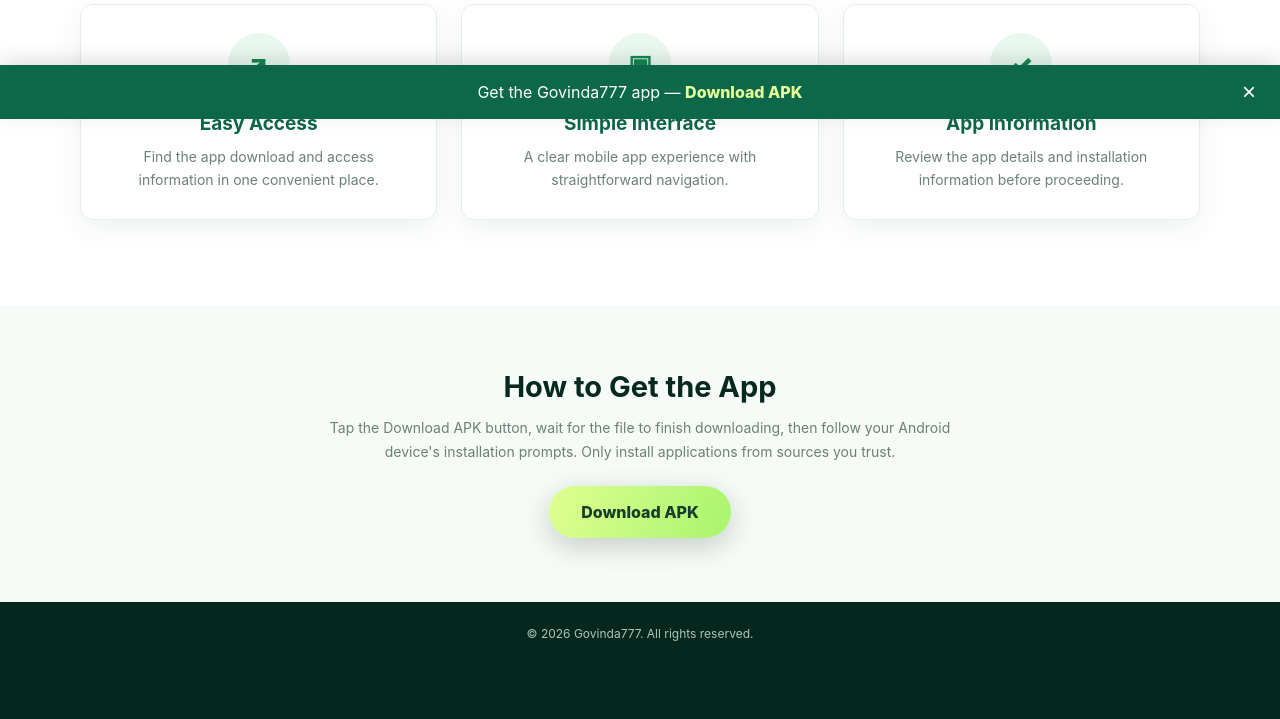
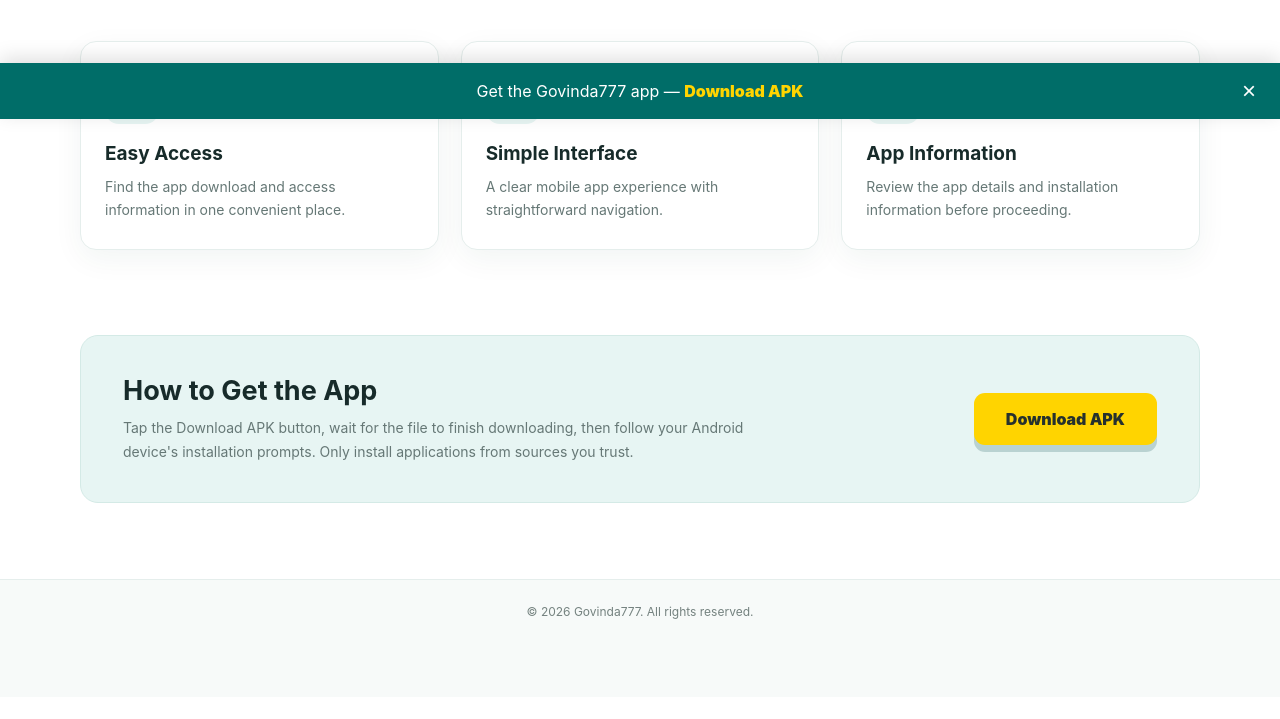
Before and after one commit to ashoksahani7082/Govinda777, a plain HTML site: page index.html in a window 1280 px wide. Shown: the part 681-1400 px from the top of the page. After the commit the page ends 1378 px from the top, so only its background shows below. Drawn offline with Linux system fonts and the light colour scheme.

Commit message:
Update Kuber-style layout while keeping original teal and yellow theme

```diff
--- a/index.html
+++ b/index.html
@@ -2,37 +2,37 @@
 <html lang="en">
 <head>
 <meta charset="UTF-8"><meta name="viewport" content="width=device-width,initial-scale=1">
-<meta name="theme-color" content="#06291f"><meta name="description" content="Govinda777 official app page">
+<meta name="theme-color" content="#008780"><meta name="description" content="Govinda777 official app page">
 <title>Govinda777 | Official App</title>
 <!-- Meta Pixel Code -->
 <script>
-!function(f,b,e,v,n,t,s){if(f.fbq)return;n=f.fbq=function(){n.callMethod?n.callMethod.apply(n,arguments):n.queue.push(arguments)};if(!f._fbq)f._fbq=n;n.push=n;n.loaded=!0;n.version='2.0';n.queue=[];t=b.createElement(e);t.async=!0;t.src=v;s=b.getElementsByTagName(e)[0];s.parentNode.insertBefore(t,s)}(window,document,'script','https://connect.facebook.net/en_US/fbevents.js');
+!function(f,b,e,v,n,t,s){if(f.fbq)return;n=f.fbq=function(){n.callMethod?n.callMethod.apply(n,arguments):n.queue.push(arguments)};n.push=n;n.loaded=!0;n.version='2.0';n.queue=[];t=b.createElement(e);t.async=!0;t.src=v;s=b.getElementsByTagName(e)[0];s.parentNode.insertBefore(t,s)}(window,document,'script','https://connect.facebook.net/en_US/fbevents.js');
 fbq('init','1833566067888149');fbq('track','PageView');
 </script>
 <noscript><img height="1" width="1" style="display:none" src="https://www.facebook.com/tr?id=1833566067888149&ev=PageView&noscript=1"></noscript>
 <!-- End Meta Pixel Code -->
 <style>
-:root{--deep:#06291f;--deep2:#0a3c2d;--green:#0d684b;--mint:#baffdc;--lime:#48e69b;--gold:#d9ff79;--paper:#f7fbf8;--ink:#16352a;--muted:#6b8177;--line:#e4eee8}
+:root{--teal:#008780;--teal-dark:#006d68;--teal-pale:#e7f5f3;--yellow:#ffd400;--ink:#172b2a;--muted:#667876;--line:#e5eeec}
 *{box-sizing:border-box}html{scroll-behavior:smooth}body{margin:0;font-family:Inter,system-ui,-apple-system,"Segoe UI",sans-serif;color:var(--ink);background:#fff}a{color:inherit}
-.header{height:70px;background:#fff;display:flex;align-items:center;position:relative;z-index:2;border-bottom:1px solid #eaf0ec}.nav{width:min(1120px,calc(100% - 40px));margin:auto;display:flex;align-items:center;justify-content:space-between;gap:20px}.brand{text-decoration:none;color:var(--deep);font-size:24px;font-weight:900;letter-spacing:-1px}.brand span{color:#16885d}.links{display:flex;align-items:center;gap:30px}.links a{text-decoration:none;color:#34483e;font-size:14px;font-weight:650}.links a:hover{color:#16885d}.links .navbtn{background:var(--deep);color:#fff;padding:11px 18px;border-radius:8px}
-.hero{background:radial-gradient(ellipse at 50% 0%,#176b4e 0%,transparent 58%),linear-gradient(125deg,#06271e,#0b4934 58%,#06271e);color:#fff;text-align:center;min-height:425px;display:flex;align-items:center;justify-content:center;position:relative;overflow:hidden;padding:72px 20px}.hero:before,.hero:after{content:"";position:absolute;border:1px solid rgba(186,255,220,.13);border-radius:50%;pointer-events:none}.hero:before{width:520px;height:520px;top:-360px;left:calc(50% - 260px)}.hero:after{width:700px;height:700px;top:-450px;left:calc(50% - 350px)}.hero-inner{position:relative;z-index:1;max-width:820px}.eyebrow{font-size:11px;font-weight:850;letter-spacing:2.3px;text-transform:uppercase;color:var(--mint);margin-bottom:18px}.hero h1{font-size:clamp(34px,5vw,48px);line-height:1.14;letter-spacing:-1.5px;margin:0 0 20px;font-weight:900}.hero h1 span{color:var(--gold)}.hero p{font-size:17px;line-height:1.7;color:#d6eee1;max-width:690px;margin:0 auto 26px}.download{display:inline-flex;align-items:center;justify-content:center;gap:10px;background:linear-gradient(110deg,#dfff91,#a8f46d);color:#163d29;text-decoration:none;font-weight:850;font-size:16px;padding:16px 32px;border-radius:999px;box-shadow:0 0 0 5px rgba(186,255,220,.08),0 8px 28px rgba(0,0,0,.2);transition:transform .2s,box-shadow .2s}.download:hover{transform:translateY(-3px);box-shadow:0 0 0 7px rgba(186,255,220,.1),0 12px 32px rgba(0,0,0,.24)}
-.features{padding:76px 20px 85px;background:#fff}.section-inner{width:min(1120px,100%);margin:auto}.section-title{text-align:center;margin:0 auto 44px}.section-title h2{font-size:34px;color:var(--green);letter-spacing:-.8px;margin:0 0 12px}.section-title p{margin:0;color:var(--muted);font-size:14px}.grid{display:grid;grid-template-columns:repeat(3,1fr);gap:24px}.feature{background:#fff;border:1px solid var(--line);border-radius:13px;padding:28px 24px;text-align:center;box-shadow:0 8px 28px rgba(18,68,43,.07)}.icon{width:62px;height:62px;margin:0 auto 17px;border-radius:50%;display:grid;place-items:center;background:#e8f8ee;color:#148653;font-size:25px;font-weight:900}.feature h3{font-size:19px;color:var(--green);margin:0 0 10px}.feature p{font-size:14px;color:var(--muted);line-height:1.65;margin:0}
-.how{background:var(--paper);padding:64px 20px;text-align:center}.how h2{font-size:29px;color:var(--deep);margin:0 0 12px}.how p{max-width:650px;margin:0 auto 22px;color:var(--muted);line-height:1.7;font-size:14px}
-.sticky-cta{position:fixed;z-index:5;left:0;right:0;bottom:0;min-height:54px;background:#0c6848;color:#fff;display:flex;align-items:center;justify-content:center;padding:8px 55px;text-align:center;box-shadow:0 -5px 20px rgba(0,0,0,.13)}.sticky-cta a{color:#e4ff9a;font-weight:850;text-decoration:none}.close{position:absolute;right:18px;top:50%;transform:translateY(-50%);border:0;background:transparent;color:#fff;font-size:24px;cursor:pointer;line-height:1}
-footer{background:#05271e;color:#a9c8b6;text-align:center;padding:24px 16px 78px;font-size:12px}
-@media(max-width:760px){.header{height:auto;min-height:66px}.nav{width:calc(100% - 30px)}.brand{font-size:21px}.links{gap:12px}.links a:not(.navbtn){display:none}.hero{min-height:390px;padding:62px 20px}.hero p{font-size:15px}.grid{grid-template-columns:1fr;gap:16px}.features{padding:58px 18px 65px}.section-title{margin-bottom:30px}.section-title h2{font-size:29px}.feature{padding:24px 20px}.sticky-cta{font-size:13px}}
+.header{height:76px;background:#fff;display:flex;align-items:center;position:relative;z-index:2;border-bottom:1px solid var(--line)}.nav{width:min(1120px,calc(100% - 40px));margin:auto;display:flex;align-items:center;justify-content:space-between;gap:20px}.brand{text-decoration:none;color:var(--teal);font-size:24px;font-weight:900;letter-spacing:-1px}.brand span{color:#d6b300}.links{display:flex;align-items:center;gap:28px}.links a{text-decoration:none;color:#52615f;font-size:14px;font-weight:700}.links a:hover{color:var(--teal)}.links .navbtn{background:var(--yellow);color:#24302d;padding:11px 18px;border-radius:9px}
+.hero{background:var(--teal);color:#fff;text-align:center;min-height:425px;display:flex;align-items:center;justify-content:center;position:relative;overflow:hidden;padding:72px 20px}.hero:before,.hero:after{content:"";position:absolute;border:1px solid rgba(255,255,255,.15);border-radius:50%;pointer-events:none}.hero:before{width:520px;height:520px;top:-360px;left:calc(50% - 260px)}.hero:after{width:700px;height:700px;top:-450px;left:calc(50% - 350px)}.hero-inner{position:relative;z-index:1;max-width:820px}.eyebrow{font-size:11px;font-weight:850;letter-spacing:2.3px;text-transform:uppercase;color:#e4fffb;margin-bottom:18px}.hero h1{font-size:clamp(34px,5vw,50px);line-height:1.14;letter-spacing:-1.5px;margin:0 0 20px;font-weight:900}.hero h1 span{color:var(--yellow)}.hero p{font-size:17px;line-height:1.7;color:rgba(255,255,255,.86);max-width:690px;margin:0 auto 28px}.download{display:inline-flex;align-items:center;justify-content:center;gap:10px;background:var(--yellow);color:#26312e;text-decoration:none;font-weight:900;font-size:16px;padding:16px 32px;border-radius:11px;box-shadow:0 7px 0 rgba(0,73,69,.2);transition:transform .2s}.download:hover{transform:translateY(-3px)}
+.features{padding:76px 20px 85px;background:#fff}.section-inner{width:min(1120px,100%);margin:auto}.section-title{text-align:center;margin:0 auto 44px}.kicker{color:var(--teal);font-size:11px;font-weight:900;letter-spacing:2px;text-transform:uppercase}.section-title h2{font-size:34px;color:var(--ink);letter-spacing:-.8px;margin:10px 0 12px}.section-title p{margin:0;color:var(--muted);font-size:14px;line-height:1.7}.grid{display:grid;grid-template-columns:repeat(3,1fr);gap:22px}.feature{background:#fff;border:1px solid var(--line);border-radius:16px;padding:28px 24px;text-align:left;box-shadow:0 9px 30px rgba(22,65,61,.055)}.icon{width:54px;height:54px;margin:0 0 18px;border-radius:14px;display:grid;place-items:center;background:var(--teal-pale);color:var(--teal);font-size:25px;font-weight:900}.feature h3{font-size:19px;color:var(--ink);margin:0 0 10px}.feature p{font-size:14px;color:var(--muted);line-height:1.65;margin:0}
+.how{width:min(1120px,calc(100% - 40px));margin:0 auto 76px;background:var(--teal-pale);border:1px solid #d4eae6;border-radius:18px;padding:38px 42px;display:flex;align-items:center;justify-content:space-between;gap:24px}.how h2{font-size:27px;color:var(--ink);margin:0 0 9px}.how p{max-width:650px;margin:0;color:var(--muted);line-height:1.7;font-size:14px}
+.sticky-cta{position:fixed;z-index:5;left:0;right:0;bottom:0;min-height:56px;background:var(--teal-dark);color:#fff;display:flex;align-items:center;justify-content:center;padding:8px 55px;text-align:center;box-shadow:0 -5px 20px rgba(0,0,0,.13)}.sticky-cta a{color:var(--yellow);font-weight:900;text-decoration:none}.close{position:absolute;right:18px;top:50%;transform:translateY(-50%);border:0;background:transparent;color:#fff;font-size:24px;cursor:pointer;line-height:1}
+footer{background:#f7faf9;border-top:1px solid var(--line);color:#74827f;text-align:center;padding:24px 16px 78px;font-size:12px}
+@media(max-width:760px){.header{height:auto;min-height:66px}.nav{width:calc(100% - 30px)}.brand{font-size:21px}.links{gap:12px}.links a:not(.navbtn){display:none}.hero{min-height:390px;padding:62px 20px}.hero p{font-size:15px}.grid{grid-template-columns:1fr;gap:16px}.features{padding:58px 18px 65px}.section-title{margin-bottom:30px}.section-title h2{font-size:29px}.feature{padding:24px 20px}.how{width:calc(100% - 36px);margin-bottom:55px;padding:28px 22px;align-items:flex-start;flex-direction:column}.how .download{width:100%}.sticky-cta{font-size:13px}}
 </style>
 </head>
 <body>
 <header class="header"><nav class="nav"><a class="brand" href="#home">Govinda <span>777</span></a><div class="links"><a href="#home">Home</a><a href="#results">Results</a><a href="#features">Features</a><a href="#how">How to Play</a><a href="#contact">Contact</a><a class="navbtn" href="#download">Download App</a></div></nav></header>
 <main>
 <section class="hero" id="home"><div class="hero-inner"><div class="eyebrow">Welcome to Govinda777</div><h1>Discover the <span>Govinda777</span> App</h1><p>Download the official Android application and explore the app experience from your mobile device.</p><a class="download" id="download" href="./777govinda.apk" download="777govinda.apk"><svg width="20" height="20" viewBox="0 0 24 24" fill="none" stroke="currentColor" stroke-width="2.5" stroke-linecap="round" stroke-linejoin="round"><path d="M12 3v12m-5-5 5 5 5-5"/><path d="M5 17v4h14v-4"/></svg>Download APK</a></div></section>
-<section class="features" id="features"><div class="section-inner"><div class="section-title"><h2>App Features</h2><p>Explore the key features of the Govinda777 application</p></div><div class="grid">
+<section class="features" id="features"><div class="section-inner"><div class="section-title"><div class="kicker">App overview</div><h2>App Features</h2><p>Explore the key features of the Govinda777 application</p></div><div class="grid">
 <article class="feature" id="results"><div class="icon">↗</div><h3>Easy Access</h3><p>Find the app download and access information in one convenient place.</p></article>
 <article class="feature"><div class="icon">▣</div><h3>Simple Interface</h3><p>A clear mobile app experience with straightforward navigation.</p></article>
 <article class="feature"><div class="icon">✓</div><h3>App Information</h3><p>Review the app details and installation information before proceeding.</p></article>
 </div></div></section>
-<section class="how" id="how"><h2>How to Get the App</h2><p>Tap the Download APK button, wait for the file to finish downloading, then follow your Android device's installation prompts. Only install applications from sources you trust.</p><a class="download" href="./777govinda.apk" download="777govinda.apk">Download APK</a></section>
+<section class="how" id="how"><div><h2>How to Get the App</h2><p>Tap the Download APK button, wait for the file to finish downloading, then follow your Android device's installation prompts. Only install applications from sources you trust.</p></div><a class="download" href="./777govinda.apk" download="777govinda.apk">Download APK</a></section>
 </main>
 <footer id="contact">© <span id="year"></span> Govinda777. All rights reserved.</footer>
 <div class="sticky-cta" id="stickyCta"><span>Get the Govinda777 app — <a href="./777govinda.apk" download="777govinda.apk">Download APK</a></span><button class="close" type="button" aria-label="Close banner" onclick="document.getElementById('stickyCta').remove()">×</button></div>
```
